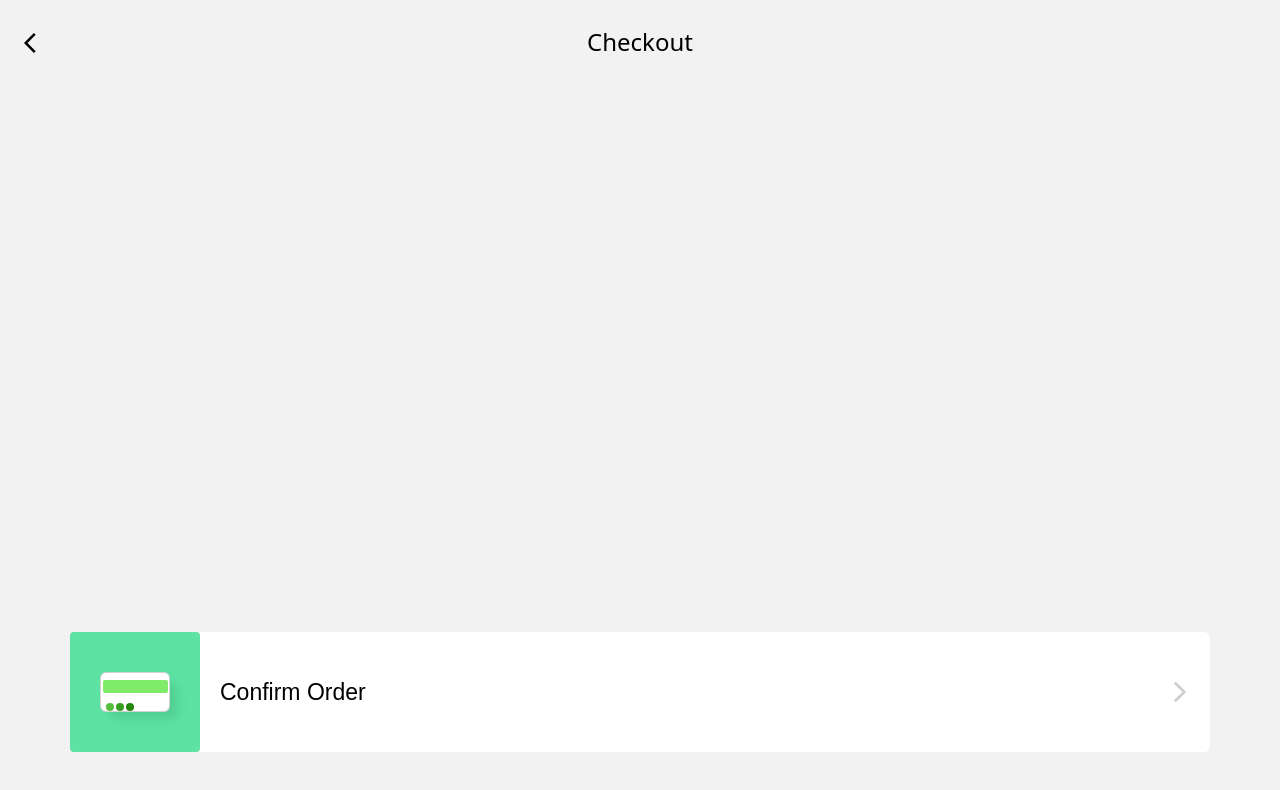
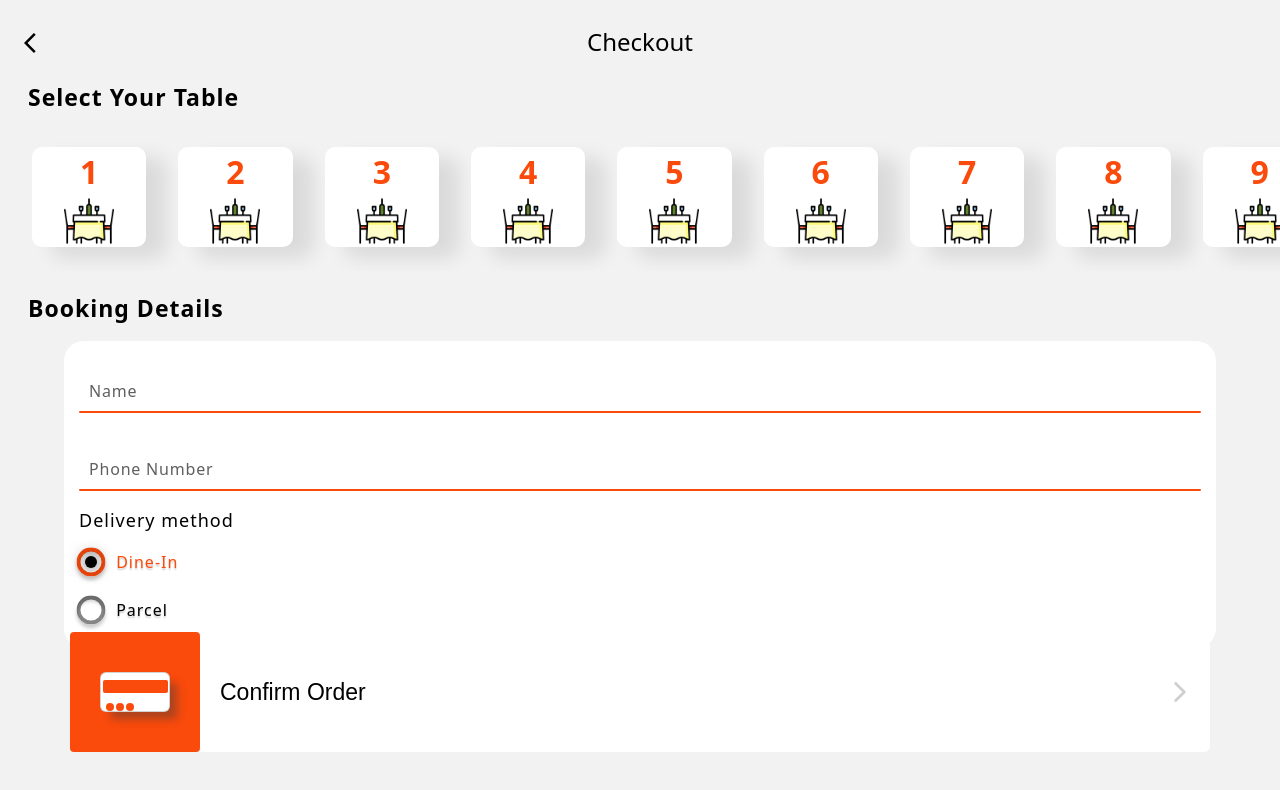
Before and after one commit to gokul1818/food-order, a React (Create React App) app: page /cart/checkout in a window 1280 px wide. Shown: the top 790 px of the page. Built offline with nearby package versions, Linux system fonts and the light colour scheme.

Commit message:
new ui cahnges

```diff
--- a/src/components/payment/index.js
+++ b/src/components/payment/index.js
@@ -1,10 +1,12 @@
 import React from "react";
 import "./style.css"
 
-const PaymentBtn = () => {
+const PaymentBtn = ({
+    onClick
+}) => {
 
     return (
-        <div className="container">
+        <div className="container" onClick={onClick} >
             <div className="left-side">
                 <div className="card">
                     <div className="card-line"></div>
--- a/src/components/payment/style.css
+++ b/src/components/payment/style.css
@@ -19,7 +19,7 @@
   }
 
   .left-side {
-    background-color: #5de2a3;
+    background-color: #fa4a0c;
     width: 130px;
     height: 120px;
     border-radius: 4px;
@@ -42,6 +42,8 @@
     justify-content: space-between;
     white-space: nowrap;
     transition: 0.3s;
+    color: #000;
+
   }
 
   .right-side:hover {
@@ -63,22 +65,22 @@
   .card {
     width: 70px;
     height: 46px;
-    background-color: #c7ffbc;
+    background-color: #fa4b0c;
     border-radius: 6px;
     position: absolute;
     display: flex;
     z-index: 10;
     flex-direction: column;
     align-items: center;
-    -webkit-box-shadow: 9px 9px 9px -2px rgba(77, 200, 143, 0.72);
-    -moz-box-shadow: 9px 9px 9px -2px rgba(77, 200, 143, 0.72);
-    -webkit-box-shadow: 9px 9px 9px -2px rgba(77, 200, 143, 0.72);
+    -webkit-box-shadow: 9px 9px 9px -2px #ffffff6b;
+    -moz-box-shadow: 9px 9px 9px -2px #ffffff6b;
+    -webkit-box-shadow: 9px 9px 9px -2px #3939396a;
   }
 
   .card-line {
     width: 65px;
     height: 13px;
-    background-color: #80ea69;
+    background-color: #fa4b0c;
     border-radius: 2px;
     margin-top: 7px;
   }
@@ -101,10 +103,10 @@
   .buttons {
     width: 8px;
     height: 8px;
-    background-color: #379e1f;
-    box-shadow: 0 -10px 0 0 #26850e, 0 10px 0 0 #56be3e;
+    background-color: #fa4b0c;
+    box-shadow: 0 -10px 0 0 #fa4b0c, 0 10px 0 0 #fa4b0c;
     border-radius: 50%;
-    margin-top: 5px;
+    margin-top: 2px;
     transform: rotate(90deg);
     margin: 10px 0 0 -30px;
   }
@@ -223,7 +225,7 @@
     width: 100%;
     left: 0;
     top: 0;
-    color: #4b953b;
+    color: #fa4a0c;
     text-align: center;
   }
 
--- a/src/page/cart/style.css
+++ b/src/page/cart/style.css
@@ -100,6 +100,7 @@
   font-size: 17px;
   font-weight: bold;
   border-radius: 10px;
+  background-color: #fff;
 }
 
 .btn-proceed:active .btn-proceed:hover {
--- a/src/page/checkout/index.jsx
+++ b/src/page/checkout/index.jsx
@@ -1,14 +1,21 @@
 import ArrowBackIosIcon from "@mui/icons-material/ArrowBackIos";
-import React, { useEffect } from "react";
+import React, { useEffect, useState } from "react";
 import { useDispatch, useSelector } from "react-redux";
 import "./style.css";
 import { Link } from "react-router-dom";
 import PayButton from "../../components/payButton";
 import PaymentBtn from "../../components/payment";
+import TableIcon from "../../assets/images/table.png";
 
 function Checkout() {
   const dispatch = useDispatch();
   const cart = useSelector((state) => state.cart.cart);
+  const [tableSelect, setTableSelect] = useState([]);
+  const [deliveryMethod, setDeliveryMethod] = useState("Dine-In"); // State to track selected delivery method
+  const [name, setName] = useState("");
+  const [phoneNumber, setPhoneNumber] = useState("");
+  const [nameError, setNameError] = useState("");
+  const [phoneNumberError, setPhoneNumberError] = useState("");
 
   // Calculate total price
   const totalPrice = cart.reduce((total, item) => {
@@ -17,18 +24,148 @@ function Checkout() {
     return total + itemPrice * itemQuantity;
   }, 0);
 
-  console.log(totalPrice, "daygsdkaghkdjhkj");
+  const table = [];
+
+  for (let i = 1; i <= 10; i++) {
+    table.push(i);
+  }
+
+  const handleCheckout = () => {
+    if (!name.trim()) {
+      setNameError("Name is required");
+    } else {
+      setNameError("");
+    }
+    if (!phoneNumber.trim()) {
+      setPhoneNumberError("Phone number is required");
+    } else if (!/^\d{10}$/.test(phoneNumber)) {
+      setPhoneNumberError("Phone number is invalid");
+    } else {
+      setPhoneNumberError("");
+    }
+
+    // Proceed with checkout if all fields are valid
+    if (name && phoneNumber && !phoneNumberError) {
+      // Your checkout logic here
+    }
+  };
+  const validateName = (value) => {
+    if (!value.trim()) {
+      setNameError("Name is required");
+    } else {
+      setNameError("");
+    }
+  };
+
+  const validatePhoneNumber = (value) => {
+    if (!value.trim()) {
+      setPhoneNumberError("Phone number is required");
+    } else if (!/^\d{10}$/.test(value)) {
+      setPhoneNumberError("Phone number is invalid");
+    } else {
+      setPhoneNumberError("");
+    }
+  };
 
   return (
-    <div className="bg-color">
+    <div className="bg-color ">
       <div className=" d-flex justify-content-start mt-4 ms-4 align-items-center">
         <Link to="/cart">
           <ArrowBackIosIcon style={{ color: "black" }} />
         </Link>
         <p className="cart-label pe-5 ">Checkout</p>
       </div>
+      <p className="select-label">Select Your Table</p>
+      <div className="d-flex tables-container px-3 ">
+        {table.map((x, index) => (
+          <div
+            key={index}
+            className={
+              tableSelect.includes(index)
+                ? "selected-table-container mx-3 my-3 mb-4 d-flex flex-column"
+                : "table-container mx-3 my-3 mb-4 d-flex flex-column"
+            }
+            onClick={() =>
+              setTableSelect((prev) => {
+                if (prev.includes(index)) {
+                  return prev.filter((i) => i !== index);
+                } else {
+                  return [...prev, index];
+                }
+              })
+            }
+          >
+            <p className="mx-5 mb-0 fw-bold fs-2">{x}</p>
+            <img src={TableIcon} className="table-container-img" />
+          </div>
+        ))}
+      </div>
+      <p className="select-label">Booking Details</p>
+      <div className="d-flex justify-content-center">
+        <div className="booking-container">
+          <div className="inputbox mt-2 mb-1">
+            <input
+              required
+              type="text"
+              value={name}
+              onChange={(e) => {
+                setName(e.target.value);
+                validateName(e.target.value);
+              }}
+            ></input>
+            <span>Name</span>
+            <i></i>
+          </div>
+          {nameError && <p className="error">{nameError}</p>}
+          <div className="inputbox mt-4 mb-1">
+            <input
+              required
+              type="number"
+              value={phoneNumber}
+              onChange={(e) => {
+                setPhoneNumber(e.target.value);
+                validatePhoneNumber(e.target.value);
+              }}
+            ></input>
+            <span>Phone Number</span>
+            <i></i>
+          </div>
+          {phoneNumberError && <p className="error">{phoneNumberError}</p>}
+          <p className="details-label mt-3">Delivery method</p>
+          <form className="radio-form mt-3 mb-3">
+            <input
+              value="Dine-In"
+              name="deliveryMethod"
+              type="radio"
+              id="Dine-In"
+              checked={deliveryMethod === "Dine-In"}
+              onChange={() => setDeliveryMethod("Dine-In")}
+            />
+            <label htmlFor="Dine-In">
+              <span></span> Dine-In
+            </label>
+
+            <input
+              value="Parcel"
+              name="deliveryMethod"
+              type="radio"
+              id="Parcel"
+              checked={deliveryMethod === "Parcel"}
+              onChange={() => setDeliveryMethod("Parcel")}
+            />
+            <label htmlFor="Parcel">
+              <span></span> Parcel
+            </label>
+
+            <div className={deliveryMethod ? "worm" : "d-none"}>
+              <div className="worm__segment"></div>
+            </div>
+          </form>
+        </div>
+      </div>
+
       <div className="fixed-bottom mx-auto mb-5 ">
-        <PaymentBtn />
+        <PaymentBtn onClick={handleCheckout} />
       </div>
     </div>
   );
--- a/src/page/checkout/style.css
+++ b/src/page/checkout/style.css
@@ -6,3 +6,287 @@
   margin-right: auto;
   margin-bottom: 0px;
 }
+.tables-container {
+  display: flex;
+  width: 100% !important;
+  overflow-x: scroll;
+  /* align-items: center;
+  justify-content: center; */
+}
+.table-container {
+  display: flex;
+  width: 200px !important;
+  height: 100px;
+  border-radius: 10px;
+  background-color: #fff;
+  align-items: center;
+  color: #fa4a0c;
+
+  justify-content: center;
+  box-shadow: 20px 11px 20px 0px rgb(0, 0, 0, 0.1);
+}
+
+.selected-table-container {
+  display: flex;
+  width: 200px !important;
+  height: 100px;
+  border-radius: 10px;
+  background-color: #fa4a0c;
+  align-items: center;
+  border: 1px solid #fa4a0c;
+  color: #fff;
+  justify-content: center;
+  box-shadow: 20px 11px 20px 0px rgba(245, 17, 5, 0.35);
+}
+
+.select-label {
+  font-size: 23px;
+  font-weight: 600;
+  color: #000;
+  margin-left: 28px;
+  margin-top: 20px;
+  letter-spacing: 1px;
+}
+.booking-container {
+  width: 90%;
+  align-self: center;
+  background-color: #fff;
+  border-radius: 20px;
+  min-height: 100px;
+  padding-top: 10px;
+  padding-bottom: 10px;
+  padding-left: 15px;
+  padding-right: 15px;
+  margin-bottom: 200px;
+}
+.details-label {
+  margin-bottom: 0px;
+  font-size: 18px;
+  letter-spacing: 1px;
+  font-weight: 500;
+}
+.table-container-img {
+  width: 50px;
+  height: 50px;
+
+}
+
+/* radio Btn  style */
+.radio-form {
+  display: block;
+  /* margin: auto; */
+  max-width: 10em;
+  position: relative;
+}
+
+.radio-form input {
+  position: fixed;
+  top: -1.5em;
+  left: -1.5em;
+}
+
+.radio-form label {
+  cursor: pointer;
+  display: block;
+  font-weight: 500;
+  letter-spacing: 1px;
+  text-shadow: 0 0.1em 0.1em rgba(0, 0, 0, 0.2);
+  transition: color 0.2s cubic-bezier(0.45, 0.05, 0.55, 0.95);
+}
+
+.radio-form label:not(:last-of-type) {
+  margin-bottom: 1.5em;
+}
+
+.radio-form label span {
+  box-shadow: 0 0 0 0.2em currentColor inset, 0 0.2em 0.2em rgba(0, 0, 0, 0.2),
+    0 0.3em 0.2em rgba(0, 0, 0, 0.2) inset;
+  display: inline-block;
+  margin-right: 0.5em;
+  vertical-align: bottom;
+  border-radius: 50%;
+  width: 1.5em;
+  height: 1.5em;
+  color: #0000007a;
+  transition: transform 0.2s cubic-bezier(0.5, 0, 0.5, 2),
+    box-shadow 0.2s cubic-bezier(0.45, 0.05, 0.55, 0.95),
+    color 0.2s cubic-bezier(0.45, 0.05, 0.55, 0.95);
+}
+
+.radio-form input:checked + label,
+.radio-form input:checked + label span {
+  color: #fa4a0c;
+}
+
+.radio-form input:checked + label,
+.radio-form input:checked + label span {
+  transition-delay: 0.4s;
+}
+
+.radio-form label span {
+  transform: scale(1.2);
+}
+
+.radio-form .worm {
+  top: 0.375em;
+  left: 0.375em;
+  position: absolute;
+}
+
+.radio-form .worm__segment {
+  position: absolute;
+  top: 0;
+  left: 0;
+  width: 0.75em;
+  height: 0.75em;
+  border-radius: 50%;
+  transition: transform 0.4s cubic-bezier(0.45, 0.05, 0.55, 0.95);
+}
+
+.radio-form .worm__segment:before {
+  animation-duration: 0.4s;
+  animation-timing-function: cubic-bezier(0.45, 0.05, 0.55, 0.95);
+  background: currentColor;
+  content: "";
+  display: block;
+  width: 100%;
+  height: 100%;
+  border-radius: 50%;
+}
+
+.radio-form .worm__segment:first-child:before,
+.radio-form .worm__segment:last-child:before {
+  box-shadow: 0 0 1em 0 currentColor;
+}
+
+@keyframes hop1 {
+  from,
+  to {
+    transform: translateX(0);
+  }
+
+  50% {
+    transform: translateX(-1.5em);
+  }
+}
+
+@keyframes hop2 {
+  from,
+  to {
+    transform: translateX(0);
+  }
+
+  50% {
+    transform: translateX(-1.5em);
+  }
+}
+
+@keyframes hop3 {
+  from,
+  to {
+    transform: translateX(0);
+  }
+
+  50% {
+    transform: translateX(-1.5em);
+  }
+}
+
+.radio-form input:nth-of-type(1):checked ~ .worm .worm__segment {
+  transform: translateY(0);
+}
+
+.radio-form input:nth-of-type(1):checked ~ .worm .worm__segment:before {
+  animation-name: hop1;
+}
+
+.radio-form input:nth-of-type(2):checked ~ .worm .worm__segment {
+  transform: translateY(3em);
+}
+
+.radio-form input:nth-of-type(2):checked ~ .worm .worm__segment:before {
+  animation-name: hop2;
+}
+
+.radio-form input:nth-of-type(3):checked ~ .worm .worm__segment {
+  transform: translateY(6em);
+}
+
+.radio-form input:nth-of-type(3):checked ~ .worm .worm__segment:before {
+  animation-name: hop3;
+}
+
+@media screen and (prefers-color-scheme: dark) {
+  body {
+    background: #17181c;
+    color: #e3e4e8;
+  }
+
+  .radio-form input:checked + label,
+  .radio-form input:checked + label span,
+  .radio-form .worm__segment:before {
+    color: #fa4a0c;
+  }
+}
+
+/* input field  */
+.inputbox {
+  position: relative;
+  width: 100%;
+}
+
+.inputbox input {
+  position: relative;
+  width: 100%;
+  padding: 20px 10px 10px;
+  background: transparent;
+  outline: none;
+  box-shadow: none;
+  border: none;
+  color: #ffffff;
+  font-size: 1em;
+  letter-spacing: 0.05em;
+  transition: 0.5s;
+  z-index: 10;
+}
+
+.inputbox span {
+  position: absolute;
+  left: 0;
+  padding: 20px 10px 10px;
+  font-size: 1em;
+  color: #5f5f5f;
+  letter-spacing: 00.05em;
+  transition: 0.5s;
+  pointer-events: none;
+}
+
+.inputbox input:valid ~ span,
+.inputbox input:focus ~ span {
+  color: #fa4a0c;
+  transform: translateX(-10px) translateY(-34px);
+  font-size: 0, 75em;
+}
+
+.inputbox i {
+  position: absolute;
+  left: 0;
+  bottom: 0;
+  width: 100%;
+  height: 2px;
+  background: hsl(16, 96%, 51%);
+  border-radius: 4px;
+  transition: 0.5s;
+  pointer-events: none;
+  z-index: 9;
+}
+
+.inputbox input:valid ~ i,
+.inputbox input:focus ~ i {
+  height: 44px;
+}
+
+.error{
+  color: red;
+  margin-bottom: 0;
+}
```
Also changed, not shown: src/assets/images/table.png (added). Lines whose indentation alone changed are shown as unchanged.
